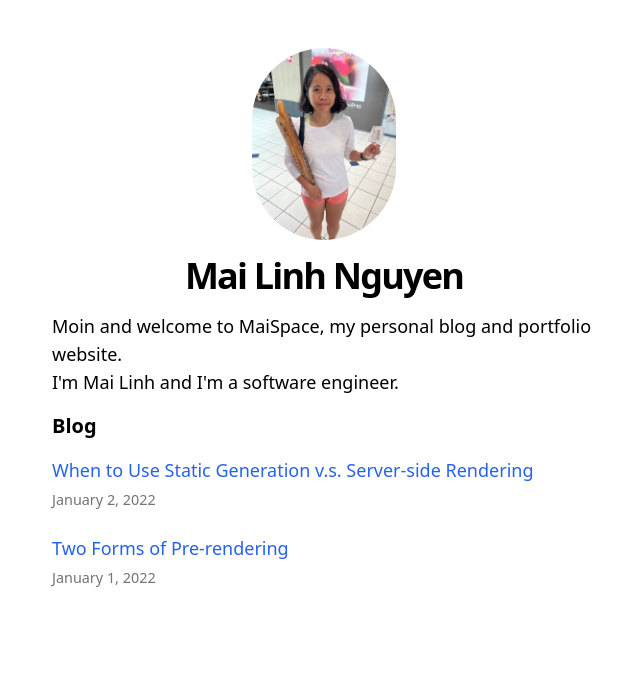
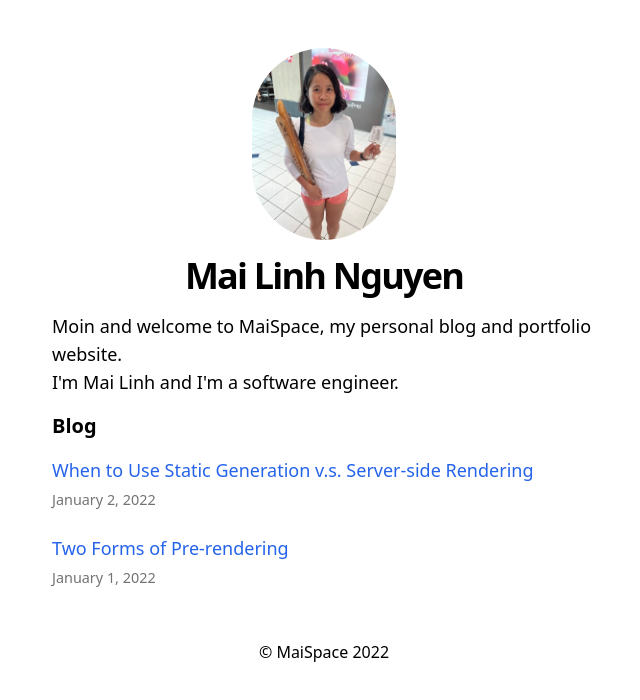
Before and after one commit to MaiLinhGroup/maispace-v2, a Next.js app: page / in a window 1280 px wide. Shown: the top 700 px of the page, without its empty margins (316-956 px from the left). Built offline with nearby package versions, Linux system fonts and the light colour scheme.

Commit message:
refactor: :art: add footer and description

```diff
--- a/components/layout.tsx
+++ b/components/layout.tsx
@@ -68,6 +68,11 @@ export default function Layout({
           <Link href="/" className="hover:underline underline-offset-auto text-blue-600 hover:text-blue-800 visited:text-purple-600">← Back to home</Link>
         </div>
       )}
+      <footer className='mt-8 py-4'>
+        <div className='container mx-auto flex justify-center'>
+          &copy; MaiSpace 2022
+        </div>
+      </footer>
     </div>
   )
 }
--- a/pages/index.tsx
+++ b/pages/index.tsx
@@ -22,7 +22,7 @@ export default function Home({
       <section className="text-lg">
         <p>Moin and welcome to MaiSpace, my personal blog and portfolio website.</p>
         <p>
-          I'm Mai Linh and I'm a software engineer.
+          I&#39;m Mai Linh and I&#39;m a software engineer.
         </p>
       </section>
       <section className="text-lg padding-top">
```
